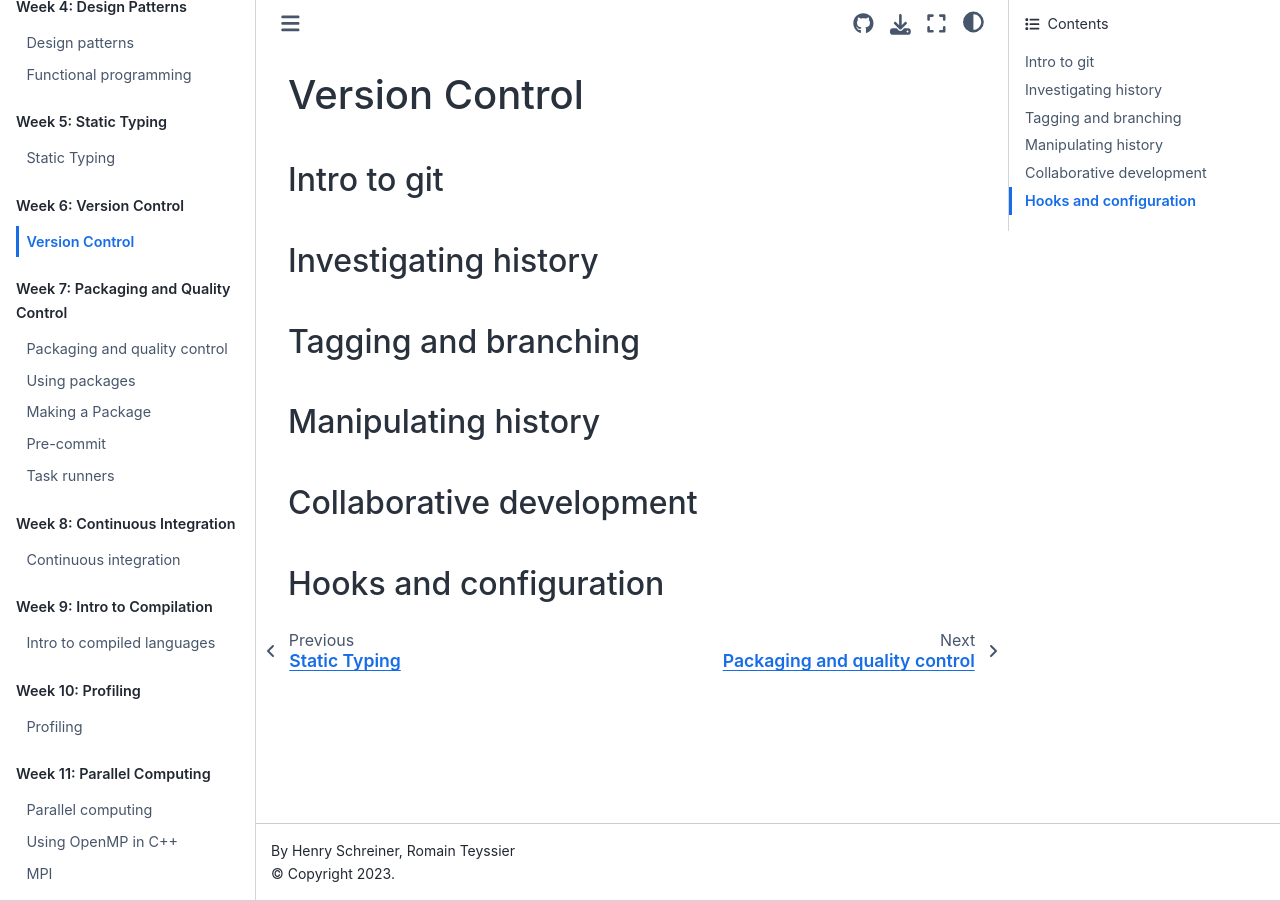
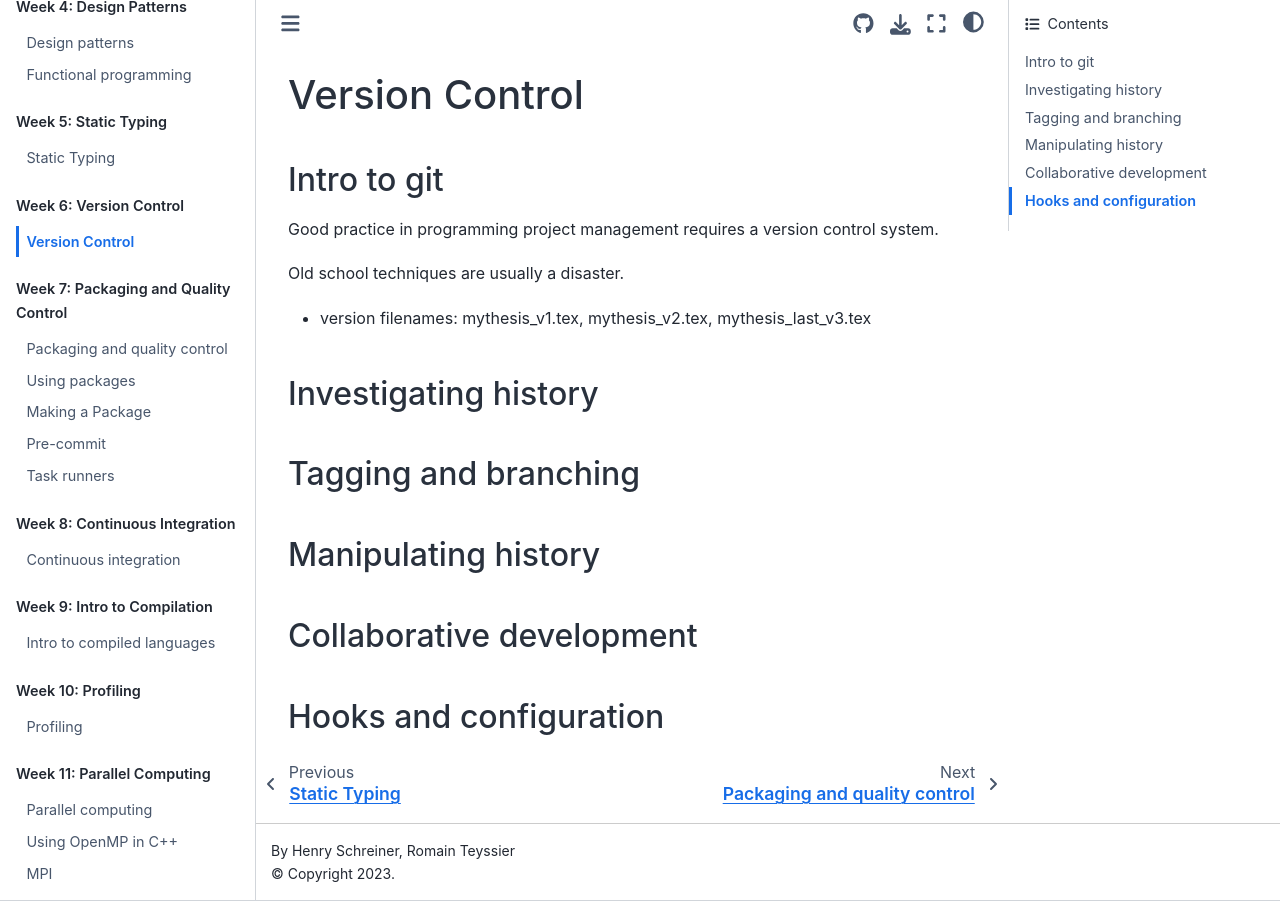
Before and after one commit to se-for-sci/se-for-sci.github.io, a Jupyter Book: the page built from content/week6/git.md, in a window 1280 px wide. Built offline with Jupyter Book 1.0.4 settings and Sphinx 7.4.7 and the Sphinx Book theme 1.1.4, drawn with Linux system fonts in a browser that asks for light colours.

Commit message:
Update git.md

```diff
--- a/content/week6/git.md
+++ b/content/week6/git.md
@@ -1,6 +1,14 @@
 # Version Control
 
 ## Intro to git
+
+Good practice in programming project management requires a version control system.
+
+Old school techniques are usually a disaster.
+
+- version filenames: mythesis_v1.tex, mythesis_v2.tex, mythesis_last_v3.tex
+
+
 
 ## Investigating history
 
```
